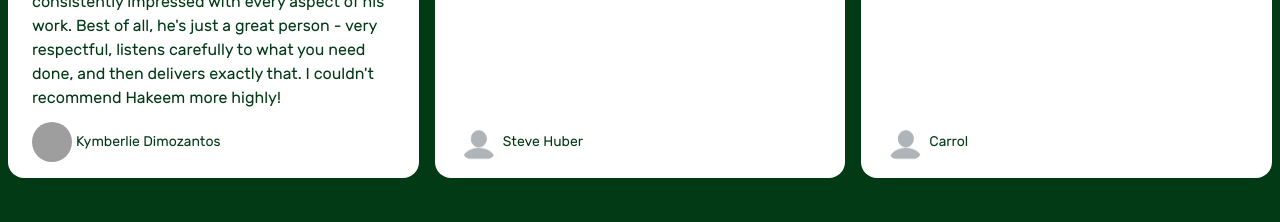
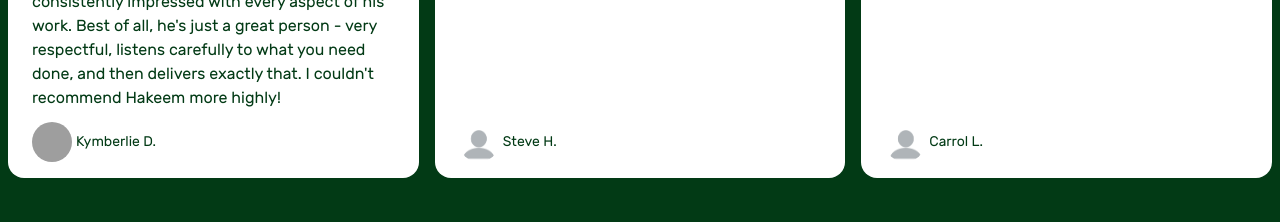
Before and after one commit to hakDimoz/weedHak, a website: page src/index.html in a window 1280 px wide. Shown: the part 1980-2202 px from the top of the page. Drawn offline with Linux system fonts and the light colour scheme; grey boxes are pictures that could not be loaded.

Commit message:
Remove last names

```diff
--- a/src/index.html
+++ b/src/index.html
@@ -597,7 +597,7 @@
 										</div>
 									</div>
 
-									<p class="text-sm">Kymberlie Dimozantos</p>
+									<p class="text-sm">Kymberlie D.</p>
 								</div>
 							</div>
 						</div>
@@ -663,7 +663,7 @@
 										</div>
 									</div>
 
-									<p class="text-sm">Steve Huber</p>
+									<p class="text-sm">Steve H.</p>
 								</div>
 							</div>
 						</div>
@@ -731,7 +731,7 @@
 										</div>
 									</div>
 
-									<p class="text-sm">Carrol</p>
+									<p class="text-sm">Carrol L.</p>
 								</div>
 							</div>
 						</div>
```
